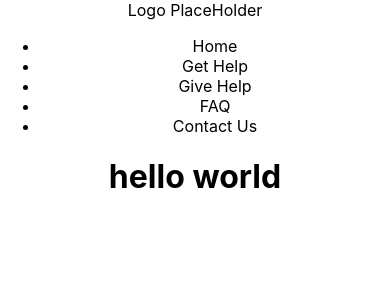
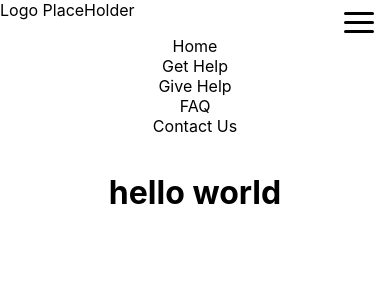
Before and after one commit to SchoolOfCode/final-project_front-end-jazzy-code-superheros, a React (Create React App) app: page / in a window 390 px wide. Shown: the top 300 px of the page. Built offline with nearby package versions, Linux system fonts and the light colour scheme.

Commit message:
nav bar created for mobile view and working burger menu - media query added for +800px to change from burger menu to static nav bar - working on styling now ul elemen styling issue with ul element

```diff
--- a/src/Components/Nav/index.js
+++ b/src/Components/Nav/index.js
@@ -12,11 +12,12 @@ export const Nav = ()=> {
   }
 
   return (
+
     <div id='outerNavDiv' className='?'>
 
       <div id='innerNavDiv' className='?'>
 
-        <nav>
+        <nav id='navBar'>
 
           <div>
 
@@ -38,7 +39,7 @@ export const Nav = ()=> {
 
           <div id='navLinks' className={isActive ? `active` : null}>
 
-            <ul >
+            <ul>
 
               <li>Home</li>
 
--- a/src/Components/Nav/style.css
+++ b/src/Components/Nav/style.css
@@ -1,3 +1,87 @@
 .toggleButton {
 
+  position: absolute;
+  top: .75rem;
+  right: 1rem;
+  display: flex;
+  flex-direction: column;
+  justify-content: space-between;
+  width: 30px;
+  height: 21px;
+
 }
+.toggleButton .bar {
+
+  height: 3px;
+  width: 100%;
+  background-color: black;
+  border-radius: 10px;
+
+}
+
+#navBar {
+  display: flex;
+  flex-direction: column;
+  justify-content: space-between;
+  /*
+    align items flex start using to force image to sit on left
+    different to how we expected this to work
+  */
+  align-items: flex-start;
+}
+
+#navLinks {
+  width: 100%;
+  display: none;
+  align-items:center;
+
+}
+
+#navLinks.active {
+  display: flex;
+
+}
+
+#navLinks ul {
+  padding: 0;
+  width: 100%;
+}
+
+#navLinks li{
+  list-style: none;
+  text-align: center;
+}
+
+@media(min-width: 800px) {
+  .toggleButton {
+
+    display: none;
+
+  }
+
+  #navBar {
+
+    flex-direction: row;
+
+  }
+
+  #navLinks li {
+
+    display: block;
+
+  }
+
+  #navLinks ul {
+
+    display: flex;
+    flex-direction: row;
+    justify-content: right;
+  }
+
+  #innerNavDiv {
+    max-width: 1200px;
+    margin: 0 auto;
+  }
+
+
+}
```
